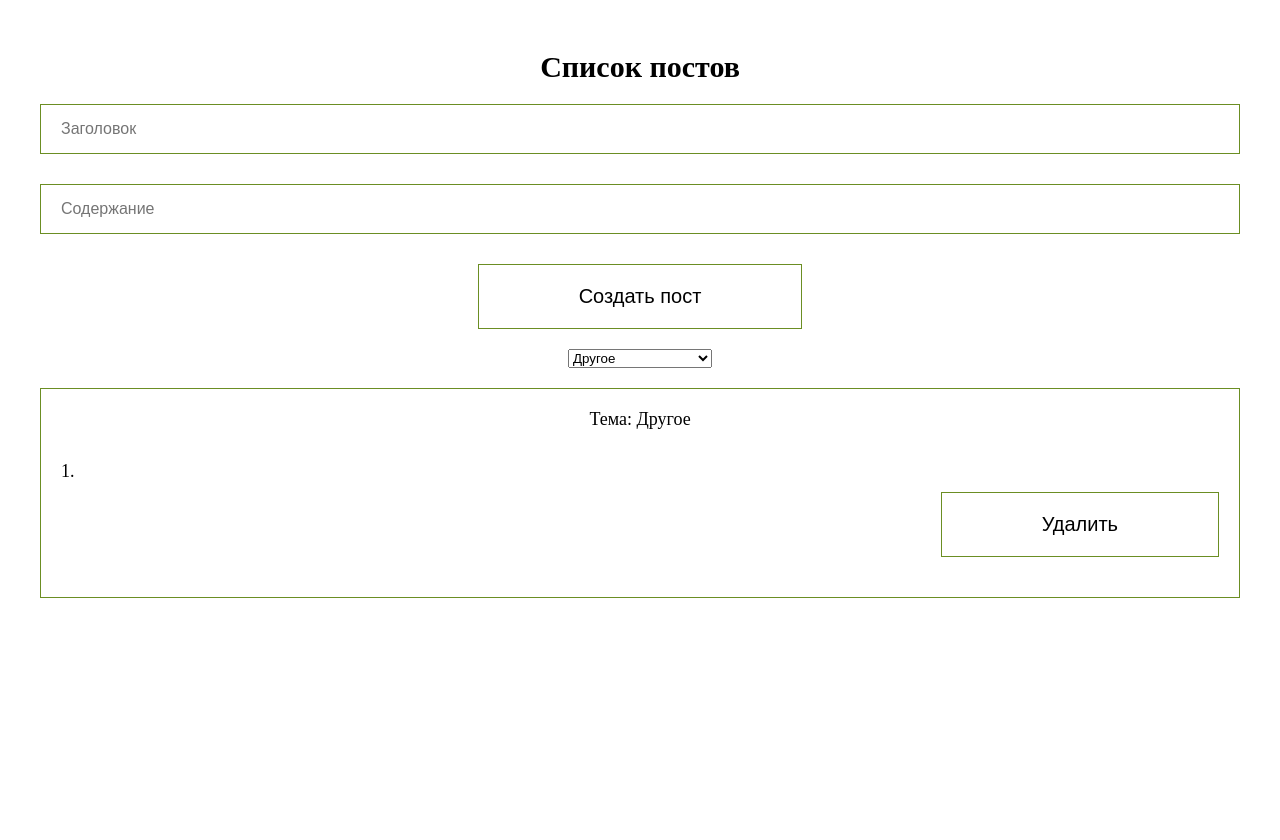
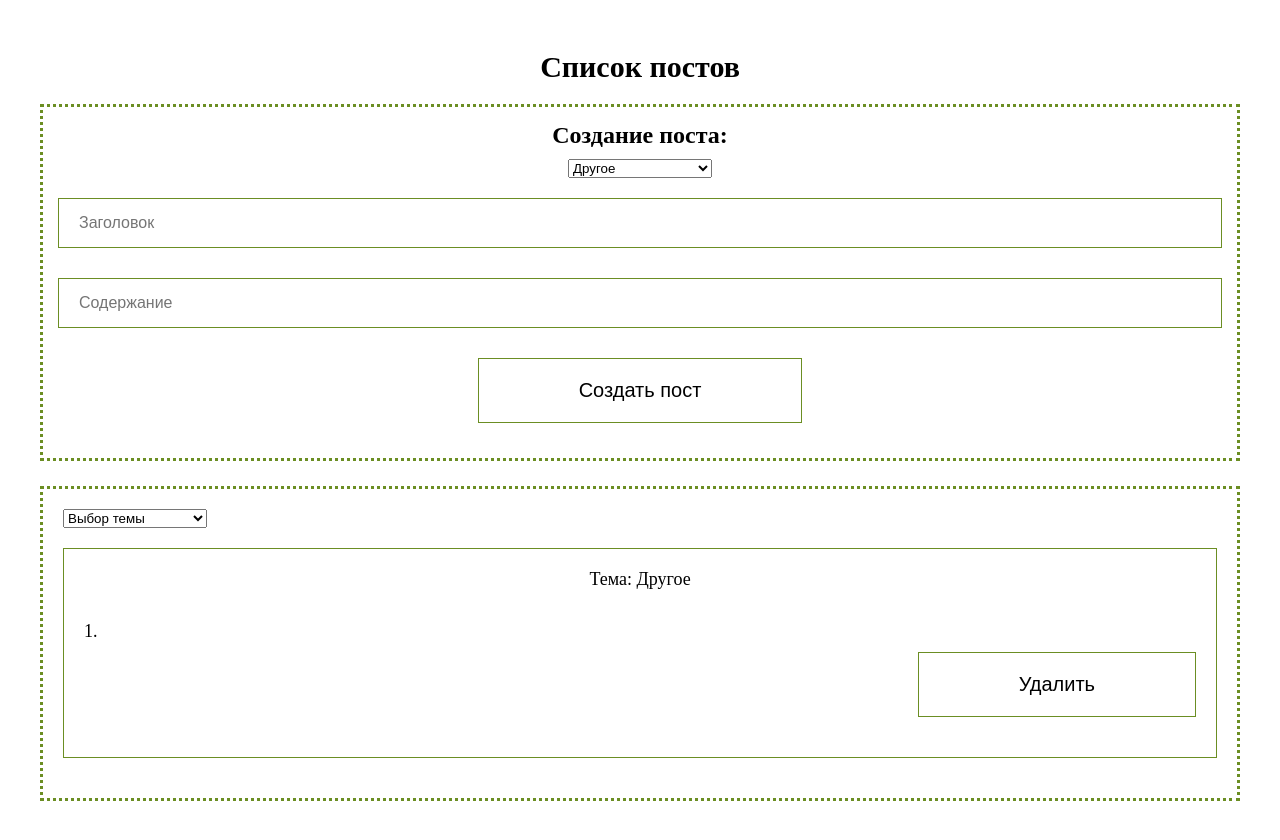
Before and after one commit to lonelyRei/react-posts, a React (Create React App) app: page / in a window 1280 px wide. Both pictures are taken after a click on the button "Создать пост". Shown: the top 840 px of the page. Before the commit the page ends 800 px from the top, so only its background shows below. Built offline with nearby package versions, Linux system fonts and the light colour scheme; the HTML template or start-up script is replaced by a standard one.

Commit message:
Добавлена возможность фильтрации постов по теме

```diff
--- a/src/components/inputArea/InputArea.tsx
+++ b/src/components/inputArea/InputArea.tsx
@@ -20,6 +20,15 @@ export const InputArea: React.FC<IInputAreaProps> = (props: IInputAreaProps) =>
 
     return (
         <div className="inputArea">
+            <h2 className="title">Создание поста:</h2>
+            <CustomDropDown
+                value={post.theme}
+                defaultValue={'Выбрать тему'}
+                onChange={(theme: string) => {
+                    setPost({ ...post, theme: theme })
+                }}
+                options={postOptions}
+            />
             <CustomInput
                 value={post.title}
                 onChange={(value: string): void => {
@@ -34,15 +43,8 @@ export const InputArea: React.FC<IInputAreaProps> = (props: IInputAreaProps) =>
                 }}
                 placeholder="Содержание"
             />
+
             <CustomButton isDisabled={false} placeholder="Создать пост" onSubmit={createPost} />
-            <CustomDropDown
-                value={post.theme}
-                defaultValue={'Выбрать тему'}
-                onChange={(theme: string) => {
-                    setPost({ ...post, theme: theme })
-                }}
-                options={postOptions}
-            />
         </div>
     )
 }
--- a/src/components/inputArea/inputArea.css
+++ b/src/components/inputArea/inputArea.css
@@ -3,4 +3,11 @@
     flex-direction: column;
     align-items: center;
     justify-content: center;
+    border: 3px dotted olivedrab;
+    padding: 15px;
+    margin-bottom: 25px;
 }
+
+.inputArea .title {
+    margin-bottom: 10px;
+}
--- a/src/components/postsList/PostsList.tsx
+++ b/src/components/postsList/PostsList.tsx
@@ -1,11 +1,13 @@
-import React, { useState } from 'react'
-import { IPostsListItem } from '../../types'
+import React, { useMemo, useState } from 'react'
+import { IPostsListItem, PostThemeAny } from '../../types'
 import { InputArea } from '../inputArea/InputArea'
 import './postsList.css'
-import { PostItem } from './postItem/PostItem'
+import { PostsWrapper } from './postsWrapper/PostsWrapper'
 
 export const PostsList: React.FC<{}> = (props: {}): JSX.Element => {
     const [posts, setPosts] = useState<IPostsListItem[]>([])
+
+    const [selectedTheme, setSelectedTheme] = useState<string>('')
     const createNewPost = (post: IPostsListItem): void => {
         setPosts([...posts, post])
     }
@@ -18,25 +20,25 @@ export const PostsList: React.FC<{}> = (props: {}): JSX.Element => {
         )
     }
 
+    const filteredPosts = useMemo(() => {
+        if (selectedTheme === PostThemeAny.value) {
+            return posts
+        } else {
+            return posts.filter((post) => post.theme.includes(selectedTheme))
+        }
+    }, [selectedTheme, posts])
+
     return (
-        <div>
+        <div className="postList">
             <h1 className="postsListTitle">Список постов</h1>
             <InputArea createNewPost={createNewPost} />
-            <div className="postsWrapper">
-                {posts.map((post: IPostsListItem, index: number): JSX.Element => {
-                    return (
-                        <PostItem
-                            title={post.title}
-                            position={index + 1}
-                            content={post.content}
-                            theme={post.theme}
-                            id={post.id}
-                            key={Date.now() + index}
-                            removePost={removePost}
-                        />
-                    )
-                })}
-            </div>
+            <PostsWrapper
+                filteredPosts={filteredPosts}
+                removePost={removePost}
+                posts={posts}
+                setSelectedTheme={setSelectedTheme}
+                selectedTheme={selectedTheme}
+            />
         </div>
     )
 }
--- a/src/components/postsList/postsList.css
+++ b/src/components/postsList/postsList.css
@@ -1,4 +1,4 @@
-.postsListTitle {
+.postList .postsListTitle {
     text-align: center;
     color: black;
     font-size: 30px;
--- /dev/null
+++ b/src/components/postsList/postsWrapper/PostsWrapper.tsx
@@ -0,0 +1,49 @@
+import React from 'react'
+import { CustomDropDown } from '../../UI/dropDown/CustomDropDown'
+import { IPostsListItem, postOptions, PostThemeAny } from '../../../types'
+import { PostItem } from '../postItem/PostItem'
+import './postsWrapper.css'
+
+export const PostsWrapper: React.FC<IPostsWrapperProps> = (props: IPostsWrapperProps): JSX.Element => {
+    return (
+        <div className="postsWrapper">
+            {props.posts.length > 0 ? (
+                <div>
+                    <CustomDropDown
+                        defaultValue="Выбор темы"
+                        options={[...postOptions, PostThemeAny]}
+                        value={props.selectedTheme}
+                        onChange={(theme: string): void => props.setSelectedTheme(theme)}
+                    />
+                    {props.filteredPosts.length > 0 ? (
+                        props.filteredPosts.map((post: IPostsListItem, index: number): JSX.Element => {
+                            return (
+                                <PostItem
+                                    title={post.title}
+                                    position={index + 1}
+                                    content={post.content}
+                                    theme={post.theme}
+                                    id={post.id}
+                                    key={Date.now() + index}
+                                    removePost={props.removePost}
+                                />
+                            )
+                        })
+                    ) : (
+                        <h2 className="postListEmpty">Посты отсутствуют</h2>
+                    )}
+                </div>
+            ) : (
+                <h2 className="postListEmpty">Посты отсутствуют</h2>
+            )}
+        </div>
+    )
+}
+
+interface IPostsWrapperProps {
+    posts: IPostsListItem[]
+    selectedTheme: string
+    setSelectedTheme: (theme: string) => void
+    filteredPosts: IPostsListItem[]
+    removePost: (id: number) => void
+}
--- /dev/null
+++ b/src/components/postsList/postsWrapper/postsWrapper.css
@@ -0,0 +1,9 @@
+.postsWrapper {
+    padding: 20px;
+    border: 3px dotted olivedrab;
+    min-height: 200px;
+}
+
+.postListEmpty {
+    text-align: center;
+}
--- a/src/types.ts
+++ b/src/types.ts
@@ -35,3 +35,8 @@ export interface IPostsListItem {
     theme: string
     id: number
 }
+
+export const PostThemeAny: ICustomDropDownOption = {
+    name: 'Все',
+    value: 'any',
+}
```
